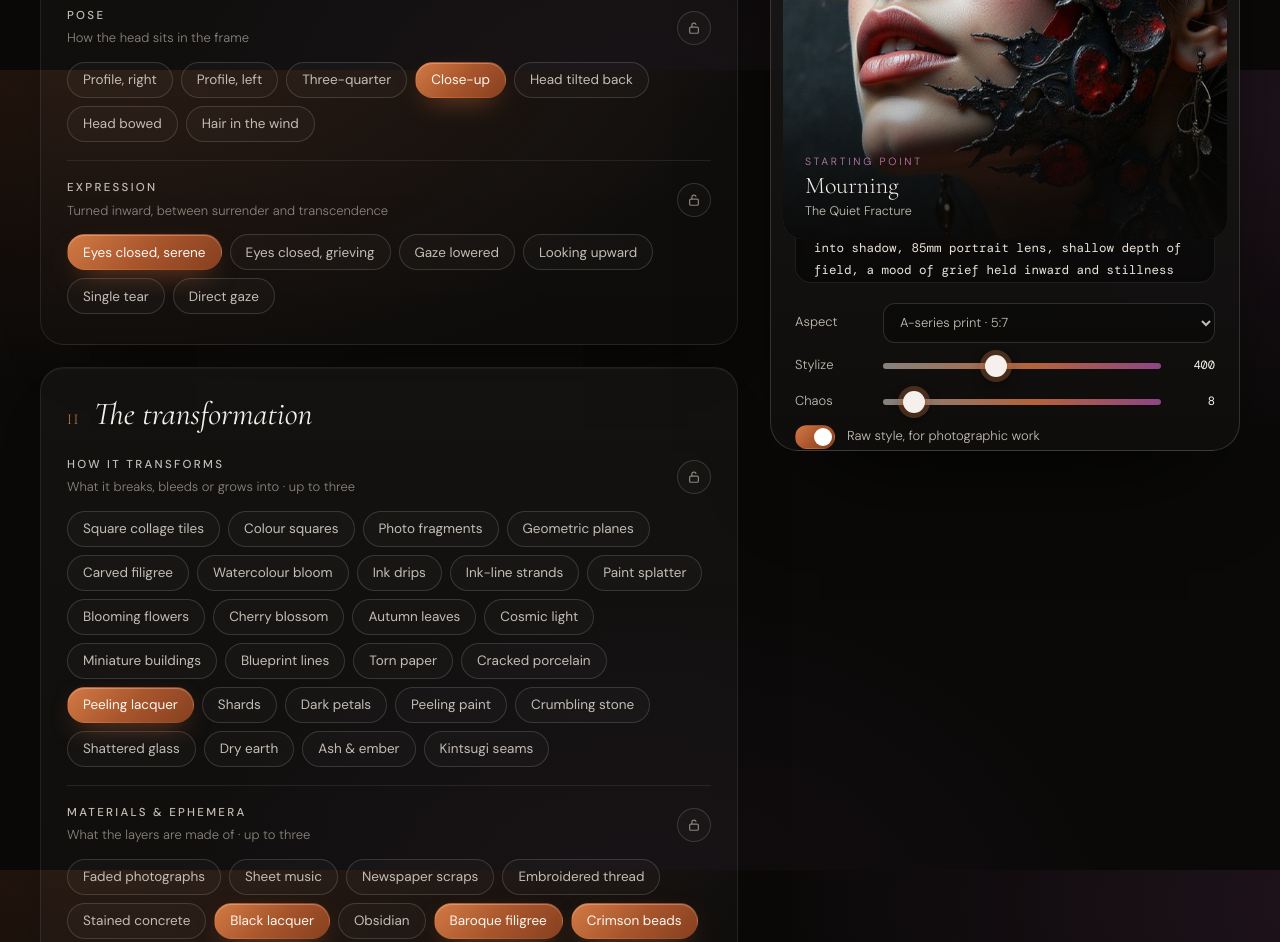
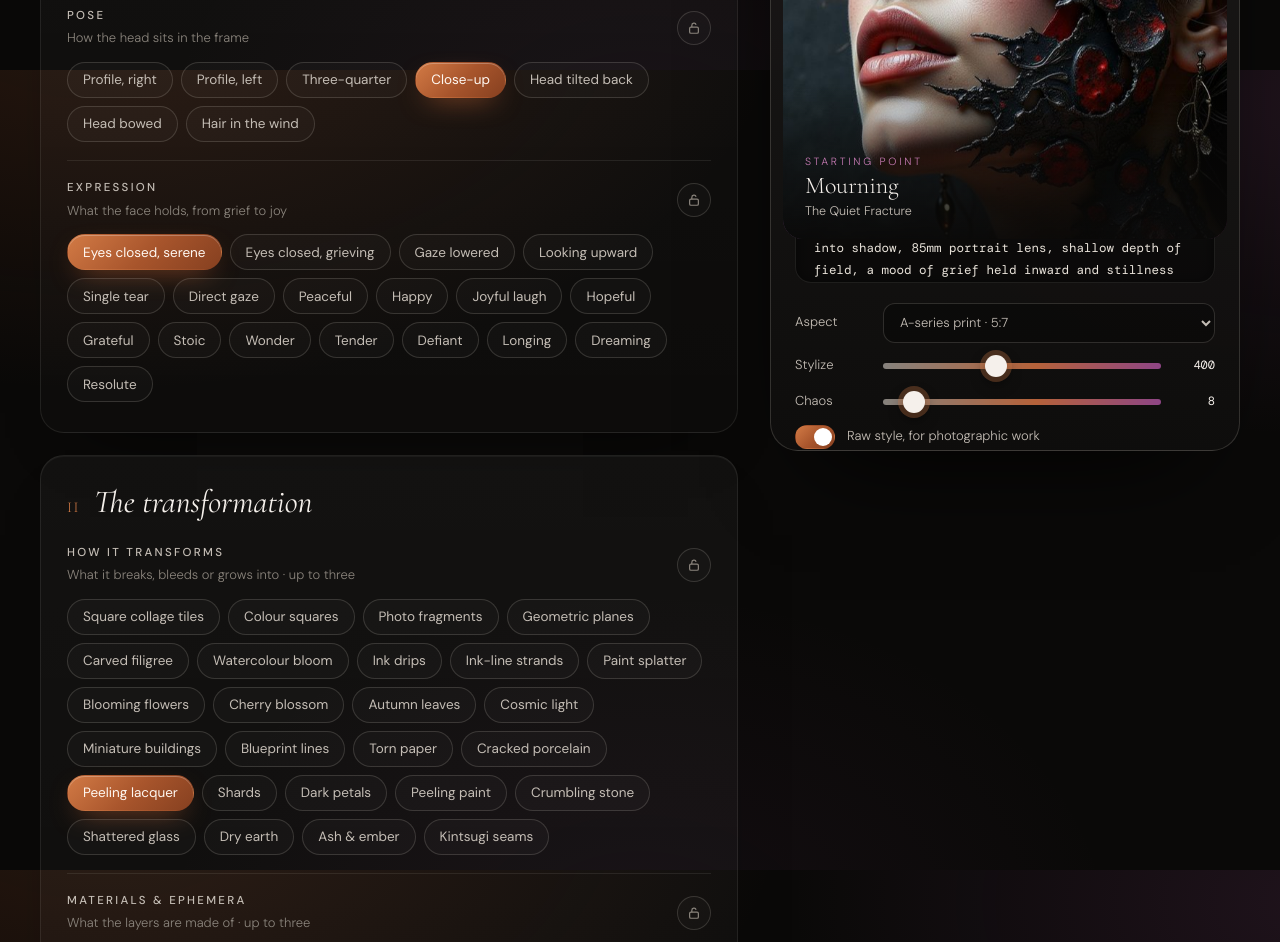
Before and after one commit to Dogowar01/signal9-prompt-studio, a plain HTML site: page signal9-prompt-studio.html in a window 1280 px wide. Shown: the part 2330-3272 px from the top of the page. Drawn offline with nearby package versions, Linux system fonts and the light colour scheme.

Commit message:
Add more expressions and moods
Expressions: peaceful, happy, joyful laugh, hopeful, grateful, stoic,
wonder, tender, defiant, longing, dreaming and resolute. Moods: peace,
joy, hope, gratitude, stoicism, wonder, tenderness, resilience,
longing, awe, warmth and defiance.

Co-Authored-By: Claude Opus 5.5 <noreply@anthropic.com>

```diff
--- a/signal9-prompt-studio.html
+++ b/signal9-prompt-studio.html
@@ -486,13 +486,25 @@ input[type="range"]:hover::-webkit-slider-thumb { box-shadow: 0 0 0 7px rgba(199
       { id: 'bowed', l: 'Head bowed', p: 'with the head bowed forward' },
       { id: 'wind', l: 'Hair in the wind', p: 'with long hair swept sideways by the wind, the strands turning into fine ink lines' }
     ]},
-    expression: { title: 'Expression', hint: 'Turned inward, between surrender and transcendence', type: 'one', opts: [
+    expression: { title: 'Expression', hint: 'What the face holds, from grief to joy', type: 'one', opts: [
       { id: 'serene', l: 'Eyes closed, serene', p: 'eyes closed, serene and turned inward' },
       { id: 'grief', l: 'Eyes closed, grieving', p: 'eyes closed, brow faintly drawn in quiet grief' },
       { id: 'lowered', l: 'Gaze lowered', p: 'gaze lowered, lost in thought' },
       { id: 'upward', l: 'Looking upward', p: 'looking upward with lips slightly parted' },
       { id: 'tear', l: 'Single tear', p: 'eyes closed, a single tear on the cheek' },
-      { id: 'direct', l: 'Direct gaze', p: 'meeting the viewer with a calm, steady gaze' }
+      { id: 'direct', l: 'Direct gaze', p: 'meeting the viewer with a calm, steady gaze' },
+      { id: 'peaceful', l: 'Peaceful', p: 'eyes softly closed, face completely at peace, the faintest smile' },
+      { id: 'happy', l: 'Happy', p: 'a warm, open smile reaching the eyes' },
+      { id: 'joyful', l: 'Joyful laugh', p: 'caught mid-laugh, eyes creased with joy' },
+      { id: 'hopeful', l: 'Hopeful', p: 'gazing up and into the distance, eyes bright with quiet hope' },
+      { id: 'grateful', l: 'Grateful', p: 'eyes closed, head gently bowed, a soft smile of gratitude' },
+      { id: 'stoic', l: 'Stoic', p: 'a still, stoic expression, jaw set, gaze level and unflinching' },
+      { id: 'wonder', l: 'Wonder', p: 'lips parted, eyes wide with quiet wonder' },
+      { id: 'tender', l: 'Tender', p: 'a tender, softened expression, eyes half-lowered' },
+      { id: 'defiant', l: 'Defiant', p: 'chin raised, a defiant gaze straight at the viewer' },
+      { id: 'longing', l: 'Longing', p: 'looking away with a distant, longing gaze' },
+      { id: 'dreaming', l: 'Dreaming', p: 'eyes closed as if dreaming, features loose and weightless' },
+      { id: 'resolute', l: 'Resolute', p: 'a resolute, determined look, brow slightly lowered' }
     ]},
     // Landscape
     scene: { title: 'Scene', hint: 'The land itself', type: 'one', opts: [
@@ -693,7 +705,19 @@ input[type="range"]:hover::-webkit-slider-thumb { box-shadow: 0 0 0 7px rgba(199
       { id: 'endurance', l: 'What endures', p: 'quiet endurance' },
       { id: 'memory', l: 'Memory', p: 'remembrance' },
       { id: 'renewal', l: 'Renewal', p: 'quiet renewal' },
-      { id: 'solitude', l: 'Solitude', p: 'solitude' }
+      { id: 'solitude', l: 'Solitude', p: 'solitude' },
+      { id: 'peace', l: 'Peace', p: 'deep peace' },
+      { id: 'joy', l: 'Joy', p: 'quiet joy' },
+      { id: 'hope', l: 'Hope', p: 'hope' },
+      { id: 'gratitude', l: 'Gratitude', p: 'gratitude' },
+      { id: 'stoic', l: 'Stoicism', p: 'stoic calm' },
+      { id: 'wonder', l: 'Wonder', p: 'wonder' },
+      { id: 'tenderness', l: 'Tenderness', p: 'tenderness' },
+      { id: 'resilience', l: 'Resilience', p: 'resilience' },
+      { id: 'longing', l: 'Longing', p: 'longing' },
+      { id: 'awe', l: 'Awe', p: 'awe' },
+      { id: 'warmth', l: 'Warmth', p: 'warmth and belonging' },
+      { id: 'defiance', l: 'Defiance', p: 'defiance' }
     ]}
   };
 
```
